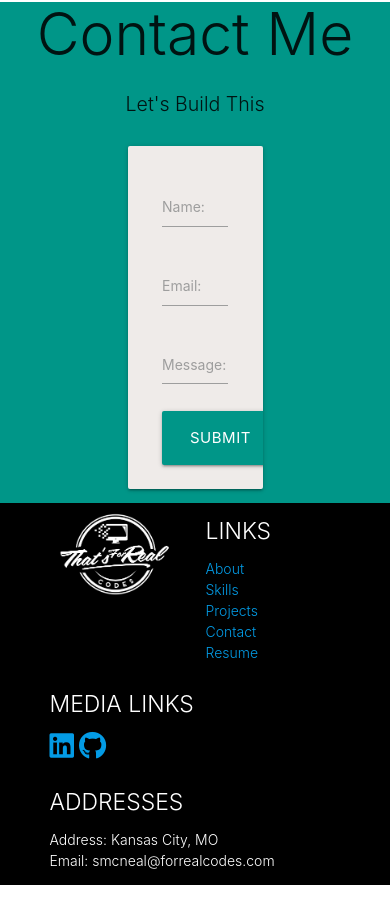
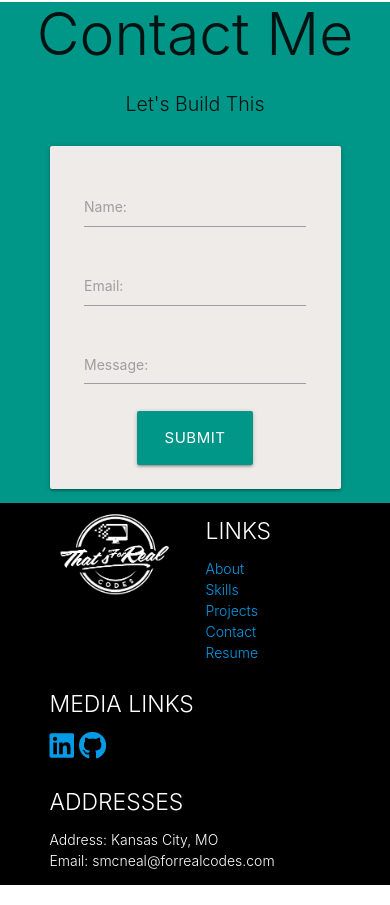
Before and after one commit to opcommander1/smcnealportfolio, a Vue app: page / in a window 390 px wide. Shown: the part 3660-4565 px from the top of the page. Built offline with nearby package versions, Linux system fonts and the light colour scheme.

Commit message:
contact gridupdated mobile

```diff
--- a/src/components/layout/Contact.vue
+++ b/src/components/layout/Contact.vue
@@ -5,7 +5,7 @@
       <p class="center" id="subtitle">Let's Build This</p>
       <div class="container">
         <div class="row">
-          <div class="col m12 s6 offset-s3">
+          <div class="col m12 s12">
             <div class="card-panel brown lighten-5">
               <form @submit.prevent="addCustomer">
                 <div class="input-field col m6 s12">
```
